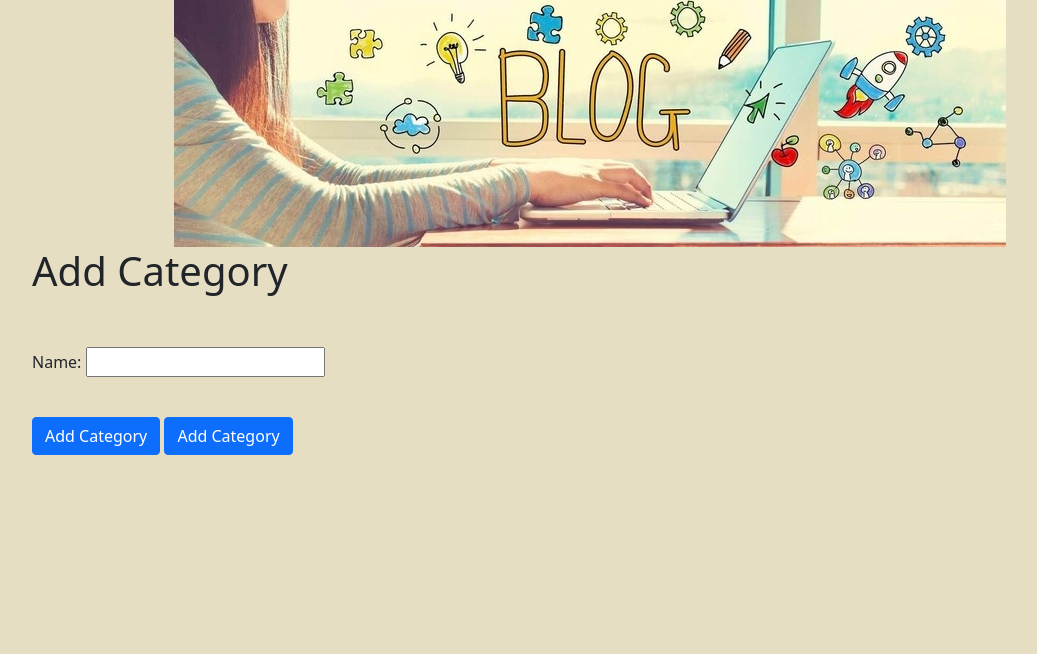
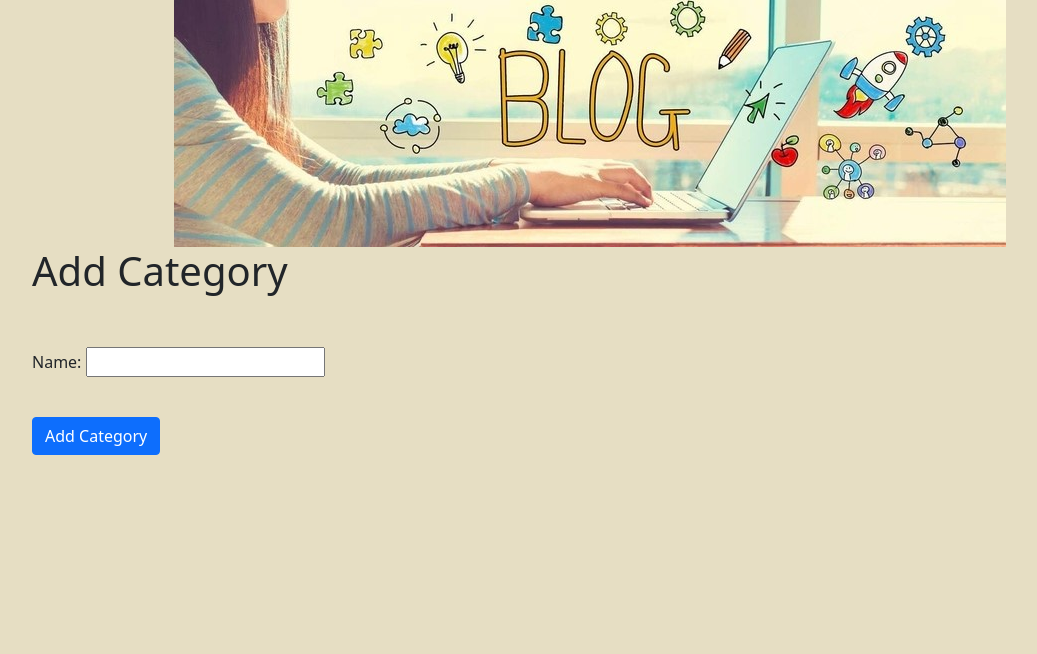
Before and after one commit to PallaviGoel1/BlogProject4, a Django app: page /add_category/ in a window 1280 px wide. Shown: the part 99-753 px from the top of the page, without its empty margins (50-1087 px from the left). Run offline with Django 3.2, Linux system fonts and the light colour scheme; the visitor is signed in with stand-in values (Sample User, id 1).

Commit message:
try to see result

```diff
--- a/templates/add_category.html
+++ b/templates/add_category.html
@@ -15,7 +15,6 @@
             <br/>
         </form>
         <a href="{% url 'home' %}" class="btn btn-primary">Add Category</a>
-        <a href="{% url 'home' %}" class="btn btn-primary">Add Category</a>
     </div>
 {% else %}
     You're not login Sorry ( you know it..)
```
